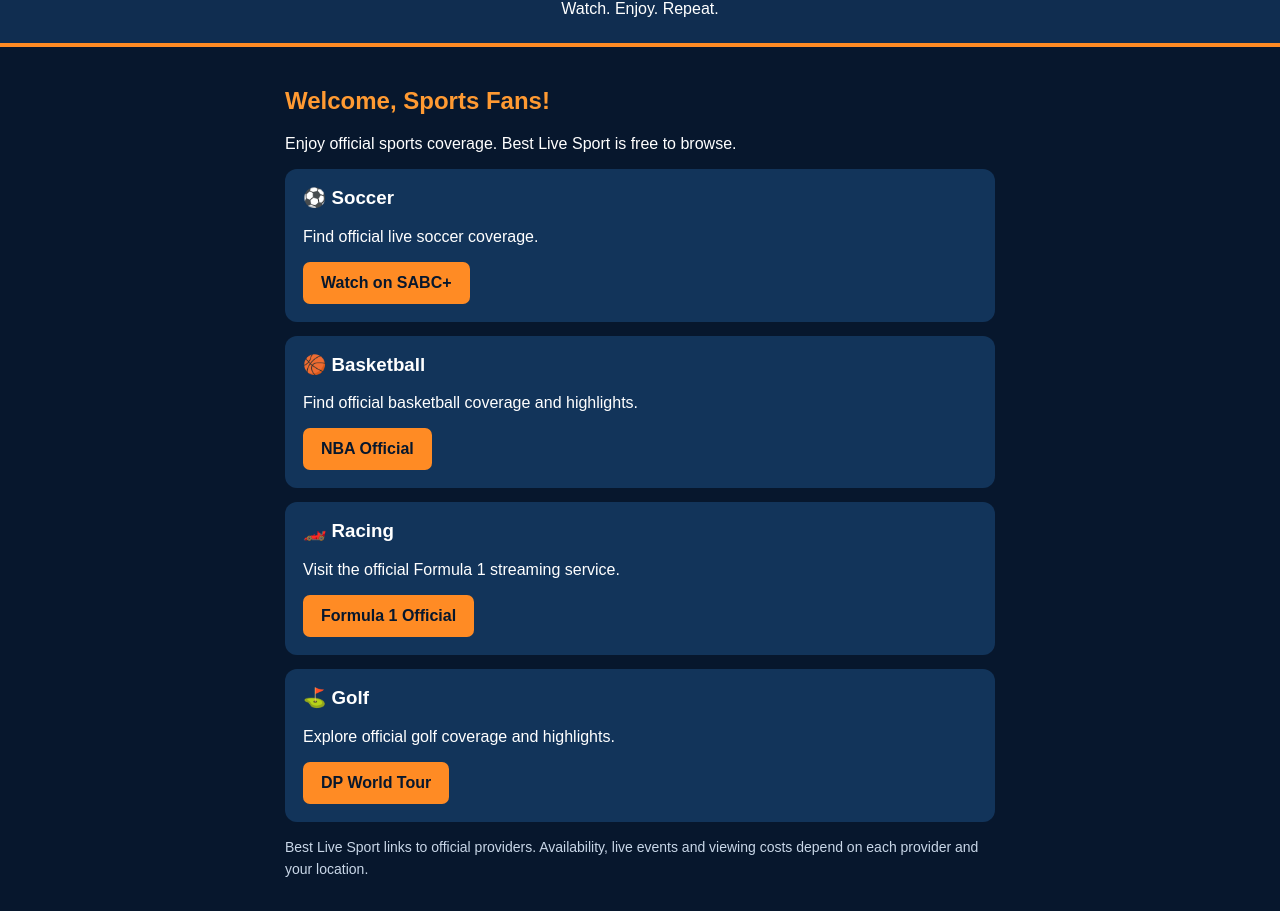
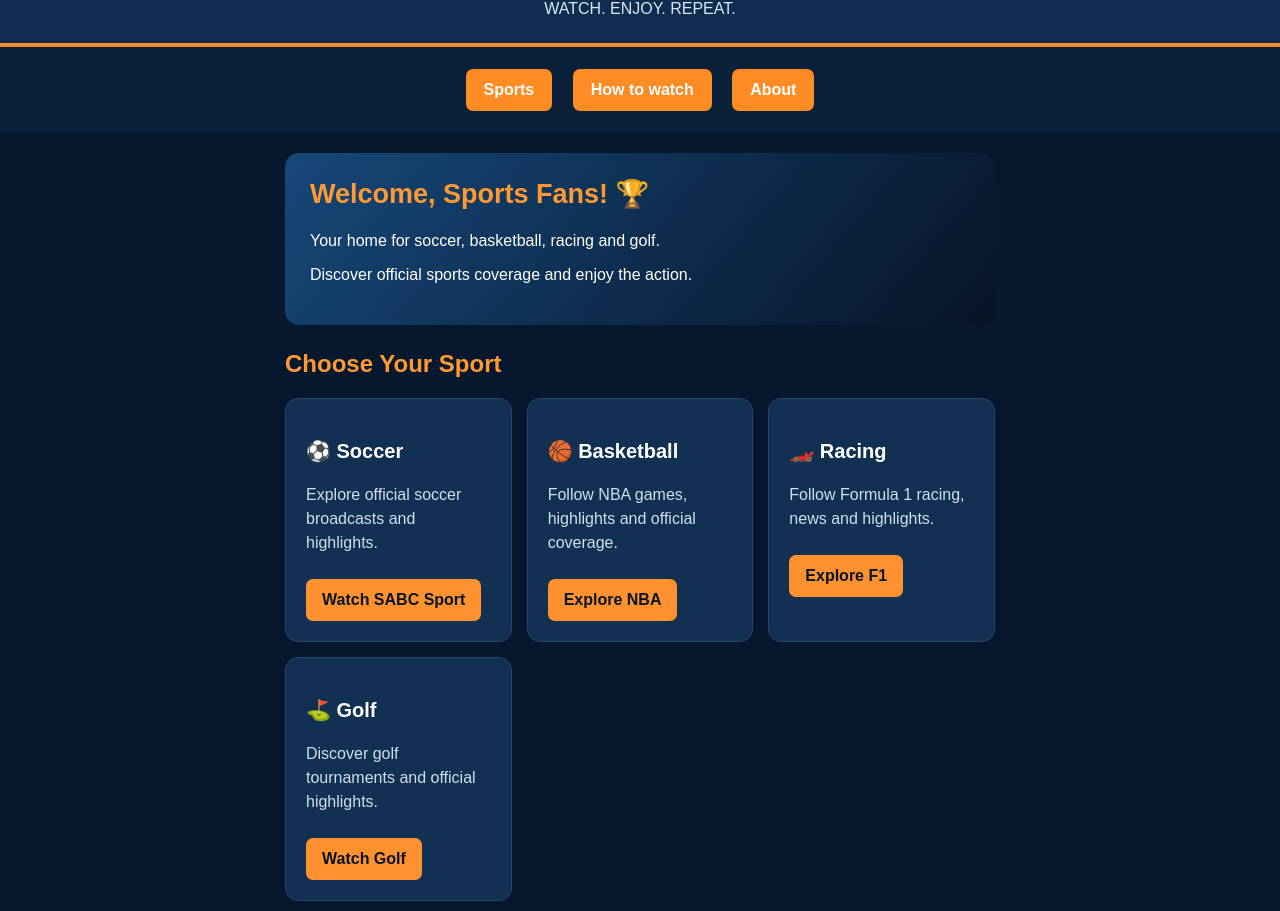
Before and after one commit to manyisithabiso-ship-it/best-live-sport, a plain HTML site: page index.html in a window 1280 px wide. Shown: the part 67-978 px from the top of the page. Drawn offline with Linux system fonts and the light colour scheme.

Commit message:
Update index.html

```diff
--- a/index.html
+++ b/index.html
@@ -1,6 +1,102 @@
 <!DOCTYPE html>
 <html lang="en">
 <head>
+
+<!DOCTYPE html>
+<html lang="en">
+<head>
+<meta charset="UTF-8">
+<meta name="viewport" content="width=device-width, initial-scale=1">
+<title>Best Live Sport</title>
+<style>
+*{box-sizing:border-box}
+body{margin:0;background:#071426;color:white;font-family:Arial,sans-serif}
+header{background:#102b4c;text-align:center;padding:30px 15px;border-bottom:4px solid #ff922e}
+h1{color:#ff922e;margin:0;font-size:32px}
+header p{color:#dbe7f5}
+nav{text-align:center;padding:14px;background:#0b2039}
+nav a{color:white;text-decoration:none;margin:8px;font-weight:bold}
+main{max-width:850px;margin:auto;padding:20px}
+.hero{background:linear-gradient(130deg,#164879,#071426);padding:25px;border-radius:14px;margin-bottom:25px}
+.hero h2{font-size:27px;margin-top:0}
+h2{color:#ff922e}
+.grid{display:grid;grid-template-columns:repeat(auto-fit,minmax(220px,1fr));gap:15px}
+.card{background:#123052;padding:20px;border-radius:13px;border:1px solid #24476b}
+.card h3{font-size:20px}
+.card p{color:#d1deed;line-height:1.5}
+.btn{display:inline-block;background:#ff922e;color:#071426;text-decoration:none;font-weight:bold;padding:12px 16px;border-radius:7px;margin-top:8px}
+.info{background:#10243d;padding:18px;border-radius:12px;margin-top:25px;line-height:1.6;color:#d5e2f1}
+footer{text-align:center;padding:25px;color:#aabbd0}
+</style>
+</head>
+<body>
+
+<header>
+<h1>BEST LIVE SPORT</h1>
+<p>WATCH. ENJOY. REPEAT.</p>
+</header>
+
+<nav>
+<a href="#sports">Sports</a>
+<a href="#watch">How to watch</a>
+<a href="#about">About</a>
+</nav>
+
+<main>
+<section class="hero">
+<h2>Welcome, Sports Fans! 🏆</h2>
+<p>Your home for soccer, basketball, racing and golf.</p>
+<p>Discover official sports coverage and enjoy the action.</p>
+</section>
+
+<h2 id="sports">Choose Your Sport</h2>
+<section class="grid">
+
+<div class="card">
+<h3>⚽ Soccer</h3>
+<p>Explore official soccer broadcasts and highlights.</p>
+<a class="btn" href="https://sabc-plus.com/live/323/SABC-Sport" target="_blank">Watch SABC Sport</a>
+</div>
+
+<div class="card">
+<h3>🏀 Basketball</h3>
+<p>Follow NBA games, highlights and official coverage.</p>
+<a class="btn" href="https://www.nba.com/watch" target="_blank">Explore NBA</a>
+</div>
+
+<div class="card">
+<h3>🏎️ Racing</h3>
+<p>Follow Formula 1 racing, news and highlights.</p>
+<a class="btn" href="https://www.formula1.com/" target="_blank">Explore F1</a>
+</div>
+
+<div class="card">
+<h3>⛳ Golf</h3>
+<p>Discover golf tournaments and official highlights.</p>
+<a class="btn" href="https://www.youtube.com/@DPWorldTour" target="_blank">Watch Golf</a>
+</div>
+
+</section>
+
+<section id="watch" class="info">
+<h2>How to Watch</h2>
+<p>Choose a sport and open its official broadcaster or sports provider. Live availability, subscriptions and costs depend on the provider and your location.</p>
+</section>
+
+<section id="about" class="info">
+<h2>About Best Live Sport</h2>
+<p>Best Live Sport helps sports fans find official sports coverage in one place. We do not host or rebroadcast live matches.</p>
+<p>Our goal is to make finding sports coverage easier.</p>
+</section>
+</main>
+
+<footer>
+<p>© 2026 Best Live Sport</p>
+<p>Made for sports fans ❤️</p>
+</footer>
+
+</body>
+</html>
 <meta charset="UTF-8">
 <meta name="viewport" content="width=device-width, initial-scale=1.0">
 <title>Best Live Sport</title>
```
